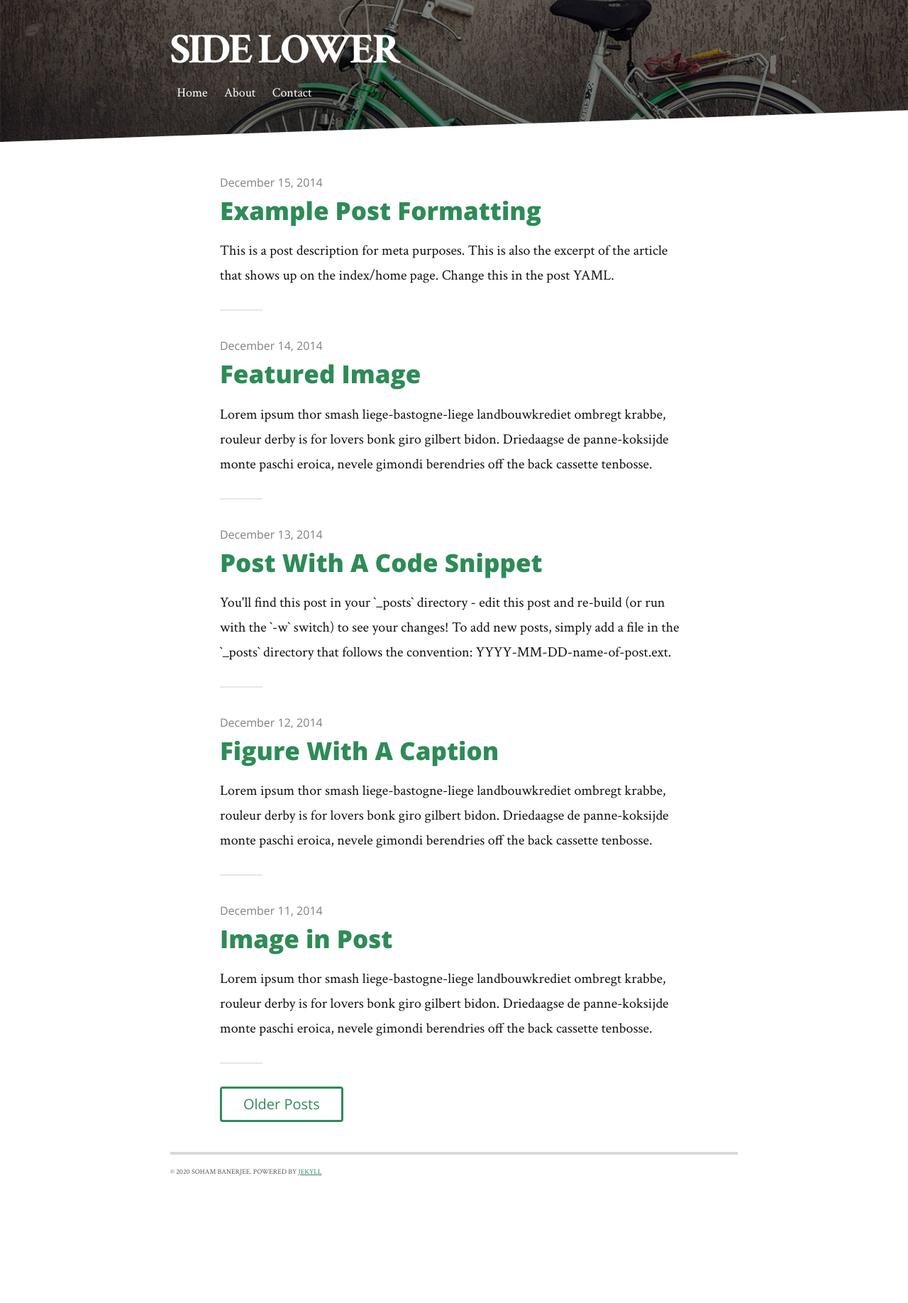
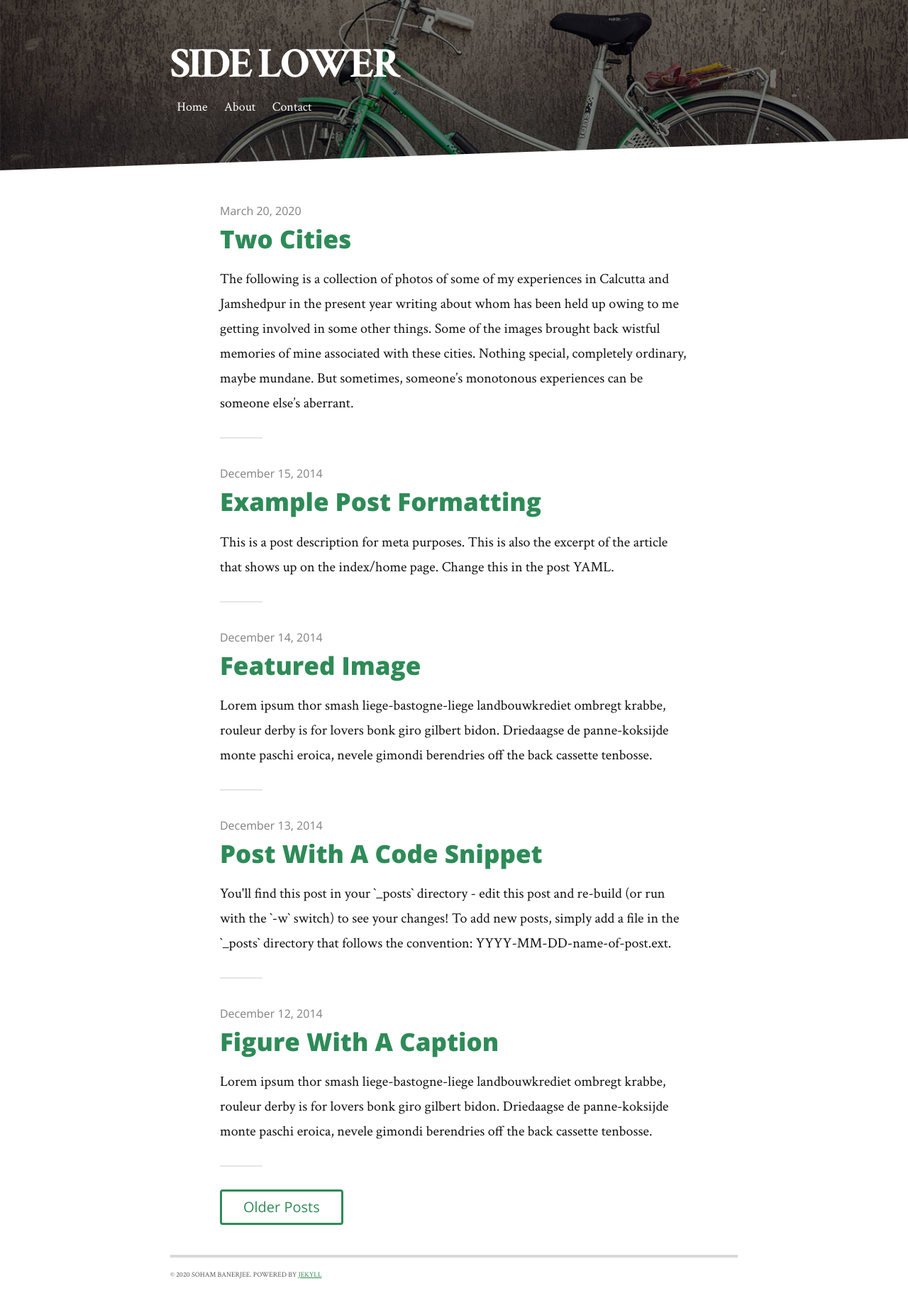
Before and after one commit to sohamlive/sohamlive.github.io, a Jekyll site: the page built from index.html, in a window 1280 px wide. Shown: the whole page at 71% size. Built offline with Jekyll 4.4.1, drawn with Linux system fonts in a browser that asks for light colours; nearby versions of some CDN libraries; the list of posts is cut into pages by our own code; before the commit the page ends 1691 px from its top, so only the background shows below that.

Commit message:
new post

```diff
--- /dev/null
+++ b/_posts/2020-03-20-two-cities.markdown
@@ -0,0 +1,10 @@
+---
+layout: post
+title:  "Two Cities"
+date:   2020-03-20
+---
+
+<p class="intro"><span class="dropcap">T</span>he following is a collection of photos of some of my experiences in Calcutta and Jamshedpur in the present year writing about whom has been held up owing to me getting involved in some other things. Some of the images brought back wistful memories of mine associated with these cities. Nothing special, completely ordinary, maybe mundane. But sometimes, someone’s monotonous experiences can be someone else’s aberrant.</p>
+
+### Calcutta
+Old yet grand and iconic. In all my travels to the city, I have taken the train and arrived at I have always taken the train to come to Howrah. As I come out of the grand station, the first thing I do is turn towards the left and take a look at the thing which has come to represent the city ever since it was built. Grand. Impeccable. Unlike any other. The Howrah Bridge. This structure has become the motif of Calcutta and although there is a new bridge just down the south, it pales in comparison to the magnificence of the old. My earliest memory of this city has been the Howrah Bridge like countless others. It exudes a timeless appeal. Again, just like the city to which it connects. Calcutta always gives me the old-world charm. It seems to have made a cocoon for itself and stayed there in limbo, refusing to let go of the past, a habit which has earned the chagrin of many. The past was powerful, alluring, grand before the baton was passed to the new city to the north of India. While Mumbai has a Navi Mumbai and Delhi, a New Delhi, Calcutta doesn’t seem to have anything. It is making the change within itself.
--- a/assets/css/style.css
+++ b/assets/css/style.css
@@ -816,7 +816,7 @@ dd{
         margin:0 auto 1em /*2rem auto 1em*/
     }
     .header{
-        height:12em; /*15em*/
+        height:14em; /*15em*/
         position:relative;
         padding-bottom:2em
     }
```
